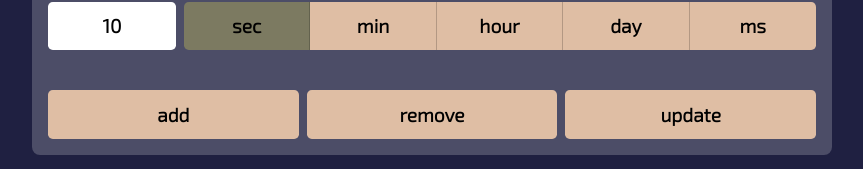
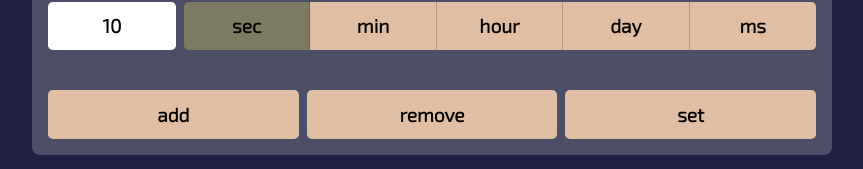
Before and after one commit to dancheskus/react-hook-time, a React (Vite) app: page / in a window 1280 px wide. Shown: the part 628-797 px from the top of the page, without its empty margins (208-1071 px from the left). Built offline with nearby package versions, Linux system fonts and the light colour scheme.

Commit message:
refactor

```diff
--- a/src/TimerComponent/Controlls.tsx
+++ b/src/TimerComponent/Controlls.tsx
@@ -70,7 +70,7 @@ export default function Controlls({ timer, withoutUpdate }: { timer: any; withou
               <StyledButtonBlock
                 onClick={() => timer.setTime(numberInputRef.current?.valueAsNumber ?? 0, { timeUnit })}
               >
-                update
+                set
               </StyledButtonBlock>
             </StyledHorizontalBlockWrapper>
           </>
```
